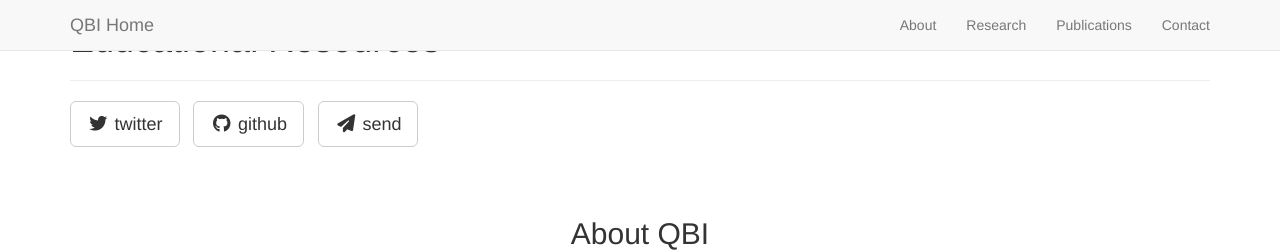
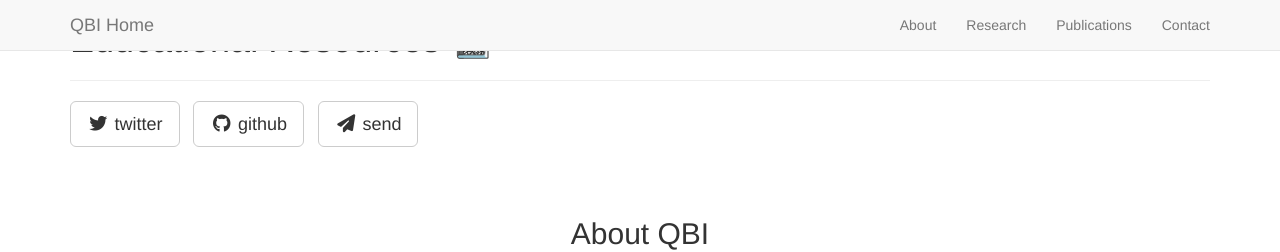
Before and after one commit to QBioImaging/qbioimaging.github.io, a Jekyll site: the page built from _posts/2014-09-24-services-4.markdown, in a window 1280 px wide and 900 px high. Shown: the top 252 px of the window. Built offline with Jekyll 4.4.1, drawn with Linux system fonts in a browser that asks for light colours; nearby versions of some CDN libraries; library files that are not in the unit come from our copies; some of the changed text lies outside the part shown.

```diff
--- a/_posts/2014-09-24-services-4.markdown
+++ b/_posts/2014-09-24-services-4.markdown
@@ -2,7 +2,7 @@
 layout: default
 img: Educational.png
 category: research
-title: Educational Resources
+title: Educational Resources 📓
 description: |
 ---
 QBI hosts educational courses in the area of biomedical imaging, which mixes didactic lectures with hands-on tutorials and programming exercises covering, for example, the principles of tomography.
```
